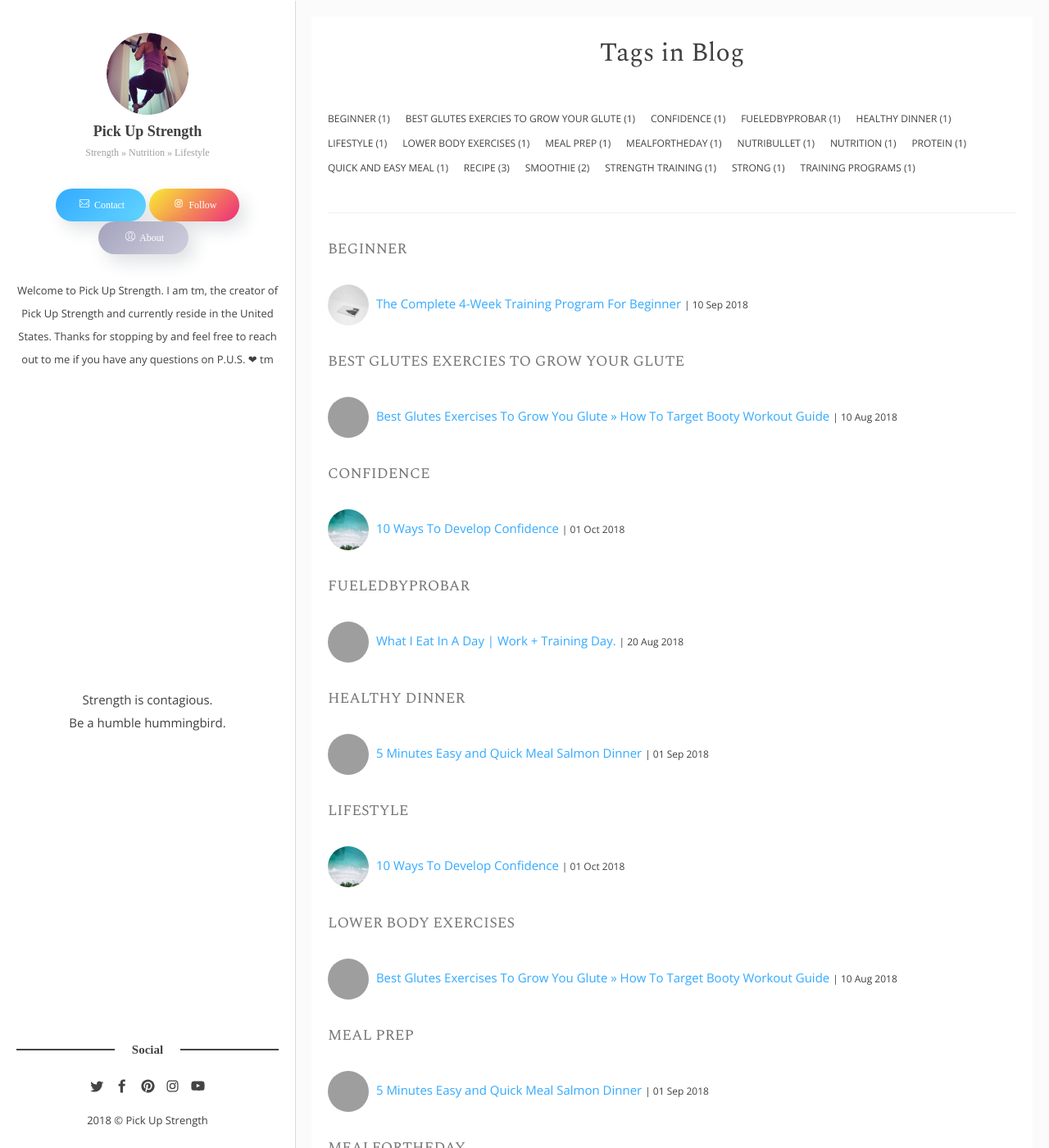
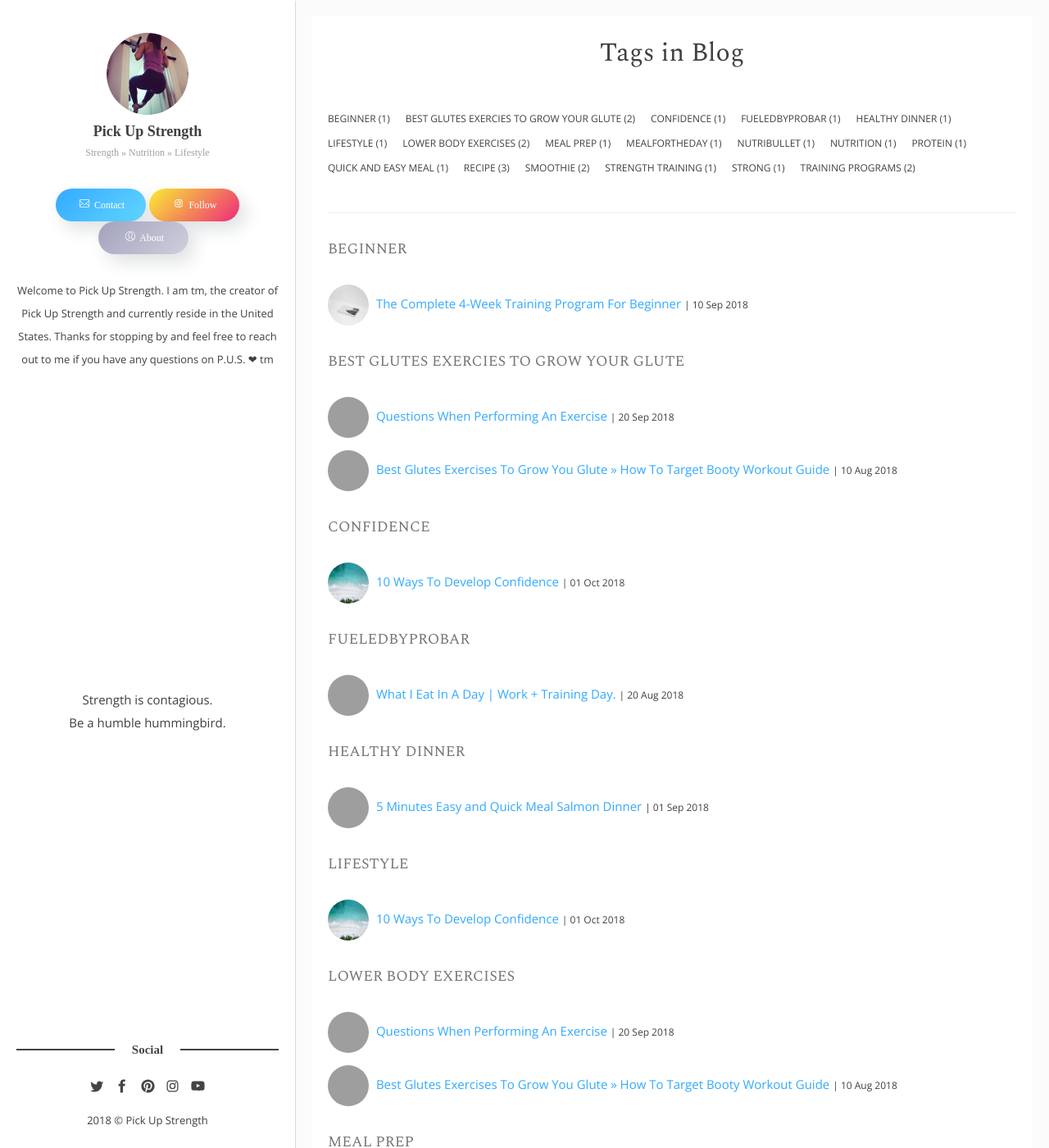
Before and after one commit to teckmonster/pickupstrength, a Jekyll site: the page built from tags.html, in a window 1280 px wide and 1400 px high. Shown: the whole window at 82% size. Built offline with Jekyll 4.4.1, drawn with Linux system fonts in a browser that asks for light colours; some web fonts are replaced; comment, search, counter and statistics services are not loaded; some of the changed lines change nothing that is shown; some of the changed text lies outside the part shown; grey boxes are pictures that could not be loaded.

Commit message:
split post.

```diff
--- a/_posts/2018-08-10-best-glutes-execrises-grow-your-glute-workout-guide.markdown
+++ b/_posts/2018-08-10-best-glutes-execrises-grow-your-glute-workout-guide.markdown
@@ -9,32 +9,6 @@ tags: [best glutes exercies to grow your glute, training programs, lower body ex
 categories: strength
 description: best glutes exercies to grow your glute
 ---
-
-When performing an exercise, I like to ask myself the following questions.
-
-#### Questions:
-
-1. Why do this exercise?
-
-	There are many exercise out there you can do to improve your strength and wellness. It is good to know a handful and do it well.
-
-2. Which muscles does this exercise targeting?
-
-	Understanding this, it allows me to focus and emphasize the muscles while perform the movement.
-
-3. How to do it safely?
-
-	Coming from weightlifting training, I like to make sure doing exercises with proper forms and technique. If you are not sure about how to do certain exercise, don't be afraid to ask the gym owner or personal trainer for demostration. There are many great resources in YouTube as well.
-
-4. If I have to pick one exercise and what will it be?
-
-	I cannot stress enough the benefits of weighted squat. Squat is a compound movement that target the full body specifically to the thighs, hips, quadriceps, hamstring, gluteus maximus, and more. You get to train with a lot of muscles with just one exercise.
-
-	A standard barbell weighs about 20 kg (~ 45 lbs). I like to start out with an empty barbell to warm-up and do the following reps and sets. Depending on your goals and training cycle, you can adjust it to your goals.
-
-	For those who train at home and are not use to barbell squats, you can start with a couple body squat for warm-up and pick up the 12kg (~ 25 lbs) or 16kg kettlebells for goblet squat.
-
-	Couple things I like to keep in mind when performing squats and I will go over in the next blog.
 
 ### The 7 Best Glutes Exercises To Grow You Glute
 
--- /dev/null
+++ b/_posts/2018-09-20-questions-when-performing-an-exercise.markdown
@@ -0,0 +1,37 @@
+---
+layout: post
+title: "Questions When Performing An Exercise"
+date: 2018-09-20 20:13:18 +0200
+modified: 2018-08-13 20:13:18 +0200
+image: glute-booty.jpg
+header-img: "images/glute-booty.jpg"
+tags: [best glutes exercies to grow your glute, training programs, lower body exercises]
+categories: strength
+description: best glutes exercies to grow your glute
+---
+
+When performing an exercise, I like to ask myself the following questions.
+
+#### Questions:
+
+1. Why do this exercise?
+
+	There are many exercise out there you can do to improve your strength and wellness. It is good to know a handful and do it well.
+
+2. Which muscles does this exercise targeting?
+
+	Understanding this, it allows me to focus and emphasize the muscles while perform the movement.
+
+3. How to do it safely?
+
+	Coming from weightlifting training, I like to make sure doing exercises with proper forms and technique. If you are not sure about how to do certain exercise, don't be afraid to ask the gym owner or personal trainer for demostration. There are many great resources in YouTube as well.
+
+4. If I have to pick one exercise and what will it be?
+
+	I cannot stress enough the benefits of weighted squat. Squat is a compound movement that target the full body specifically to the thighs, hips, quadriceps, hamstring, gluteus maximus, and more. You get to train with a lot of muscles with just one exercise.
+
+	A standard barbell weighs about 20 kg (~ 45 lbs). I like to start out with an empty barbell to warm-up and do the following reps and sets. Depending on your goals and training cycle, you can adjust it to your goals.
+
+	For those who train at home and are not use to barbell squats, you can start with a couple body squat for warm-up and pick up the 12kg (~ 25 lbs) or 16kg kettlebells for goblet squat.
+
+	Couple things I like to keep in mind when performing squats and I will go over in the next blog.
```
